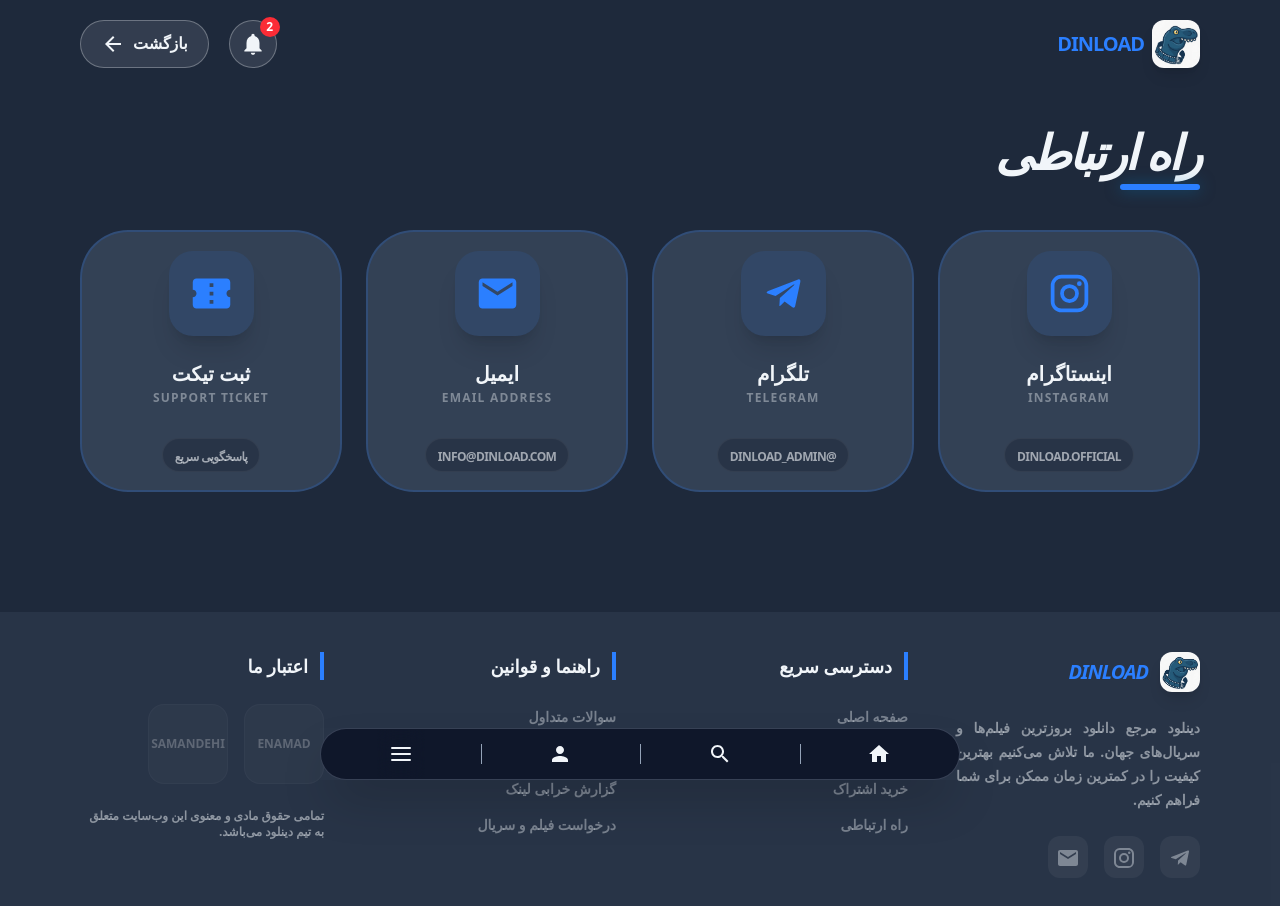
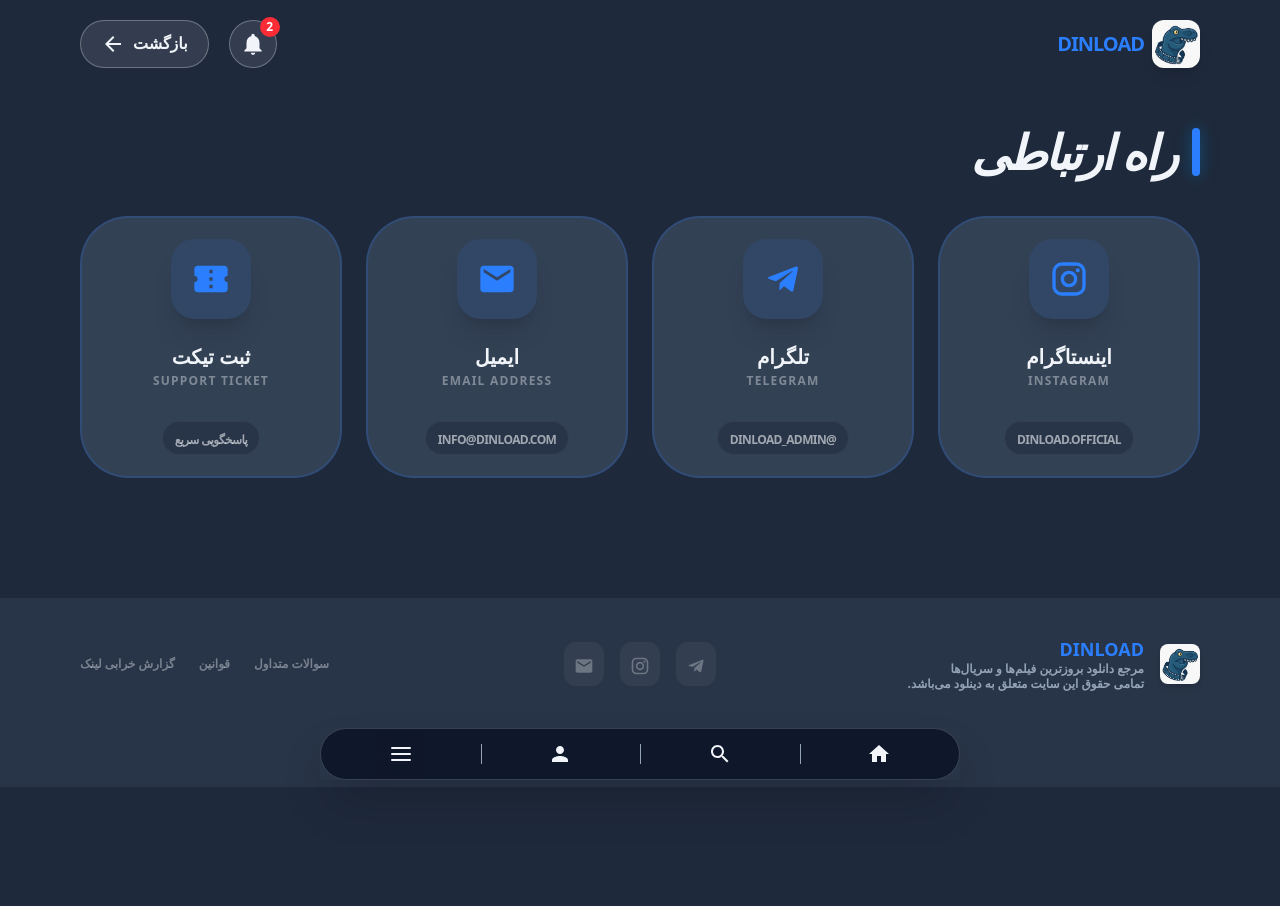
Before and after one commit to ALI-HUP/Dinload, a Next.js app: page /contact in a window 1280 px wide. Shown: the top 906 px of the page. After the commit the page ends 800 px from the top, so only its background shows below. Built offline with nearby package versions, Linux system fonts and the light colour scheme.

Commit message:
cleaning

```diff
--- a/app/contact/page.tsx
+++ b/app/contact/page.tsx
@@ -2,7 +2,7 @@
 
 import Footer from "@/components/Footer";
 import Navbar from "@/components/Navbar";
-import React from "react";
+import React, { cloneElement } from "react";
 
 import TelegramIcon from '@mui/icons-material/Telegram';
 import InstagramIcon from '@mui/icons-material/Instagram';
@@ -55,50 +55,27 @@
       <Navbar variant="return" />
 
       <section className="w-full max-w-7xl px-5 md:px-12 lg:px-20 py-10 flex flex-col gap-10 mb-20">
-
-        <div className="flex flex-col gap-2">
-          <h1 className="text-3xl md:text-5xl font-black text-text-primary tracking-tighter uppercase italic">
-            راه ارتباطی
-          </h1>
-          <div className="w-20 h-1.5 bg-blue-bold rounded-full shadow-[0_0_15px_rgba(2,132,199,0.5)]" />
+        <div className="flex items-center gap-3 md:gap-4">
+          <div className="h-8 w-1.5 md:h-12 md:w-2 bg-blue-bold rounded-full shadow-[0_0_15px_rgba(2,132,199,0.5)]" />
+          <h1 className="text-3xl md:text-5xl font-black text-text-primary tracking-tighter uppercase italic leading-none">راه ارتباطی</h1>
         </div>
 
-        <div className="grid grid-cols-2 sm:grid-cols-2 lg:grid-cols-4 gap-4 md:gap-6">
+        <div className="grid grid-cols-2 sm:grid-cols-3 lg:grid-cols-4 gap-4 md:gap-6">
           {contactMethods.map((method) => (
             <a
-              key={method.id}
-              href={method.link}
-              target="_blank"
-              rel="noopener noreferrer"
-              className="
-                relative overflow-hidden group flex flex-col items-center justify-center
-                gap-3 md:gap-6
-                aspect-square rounded-4xl md:rounded-[3rem]
-                bg-bg-light backdrop-blur-2xl transition-all duration-300
-                border-2 border-blue-bold/20 hover:border-blue-bold hover:scale-[1.05] active:scale-95
-              "
+              key={method.id} href={method.link} target="_blank" rel="noopener noreferrer"
+              className="relative overflow-hidden group flex flex-col items-center justify-center gap-3 md:gap-6 aspect-square rounded-4xl md:rounded-[3rem] bg-bg-light backdrop-blur-2xl transition-all duration-300 border-2 border-blue-bold/20 hover:border-blue-bold hover:scale-[1.05] active:scale-95"
             >
               <div className={`absolute inset-0 bg-linear-to-br ${method.color} to-transparent opacity-0 group-hover:opacity-100 transition-opacity duration-500`} />
-
               <div className="relative z-10 p-3 md:p-5 rounded-2xl md:rounded-3xl bg-blue-bold/10 text-blue-bold group-hover:bg-blue-bold group-hover:text-text-primary transition-all duration-300 shadow-xl">
-                {React.cloneElement(method.icon as React.ReactElement, {
-                  sx: { fontSize: { xs: 28, md: 45 } }
-                } as any)}
+                {cloneElement(method.icon as React.ReactElement, { sx: { fontSize: { xs: 28, md: 40 } } } as any)}
               </div>
-
               <div className="relative z-10 flex flex-col items-center gap-0.5">
-                <span className="text-sm md:text-xl font-black text-text-primary">
-                  {method.fa}
-                </span>
-                <span className="text-xs md:text-xs font-bold uppercase tracking-widest opacity-40 group-hover:opacity-100 group-hover:text-blue-bold transition-all">
-                  {method.en}
-                </span>
+                <span className="text-base md:text-xl font-black text-text-primary">{method.fa}</span>
+                <span className="text-[10px] md:text-xs font-bold uppercase tracking-widest opacity-40 group-hover:opacity-100 group-hover:text-blue-bold transition-all">{method.en}</span>
               </div>
-
               <div className="relative z-10 mt-1 md:mt-2 px-3 py-1 rounded-full bg-bg-primary/50 border border-white/5 group-hover:border-blue-bold/30 transition-all">
-                <span className="text-xs md:text-xs font-bold text-text-primary/60 group-hover:text-text-primary uppercase tracking-tighter">
-                  {method.value}
-                </span>
+                <span className="text-[9px] md:text-xs font-bold text-text-primary/60 group-hover:text-text-primary uppercase tracking-tighter">{method.value}</span>
               </div>
             </a>
           ))}
--- a/app/profile/page.tsx
+++ b/app/profile/page.tsx
@@ -15,6 +15,7 @@
 import AccountBalanceWalletIcon from '@mui/icons-material/AccountBalanceWallet';
 import LogoutIcon from '@mui/icons-material/Logout';
 import Navbar from "@/components/Navbar";
+import SiteMap from "@/components/SiteMap";
 
 
 export default function ProfilePage() {
@@ -25,10 +26,10 @@
   const circumference = 2 * Math.PI * 65;
 
   return (
-    <main className="min-h-screen flex mb-20 flex-col items-center">
+    <main className="min-h-screen flex flex-col items-center">
       <Navbar variant="logout" />
 
-      <section className="w-full max-w-7xl px-4 md:px-8 lg:px-12 py-8 flex flex-col gap-8">
+      <section className="w-full max-w-7xl px-4 md:px-8 lg:px-12 py-16 flex flex-col gap-8">
 
         <div className="w-full bg-bg-light backdrop-blur-2xl border border-blue-bold rounded-4xl p-8 md:p-12">
           <h2 className="text-2xl font-black mb-10 flex items-center gap-3">
@@ -156,6 +157,7 @@
 
       </section>
 
+      <SiteMap />
       <Footer />
     </main>
   );
--- a/app/subscription/page.tsx
+++ b/app/subscription/page.tsx
@@ -7,6 +7,7 @@
 import WorkspacePremiumIcon from '@mui/icons-material/WorkspacePremium';
 import BoltIcon from '@mui/icons-material/Bolt';
 import AutoAwesomeIcon from '@mui/icons-material/AutoAwesome';
+import SiteMap from "@/components/SiteMap";
 
 const plans = [
   {
@@ -46,73 +47,44 @@
       <Navbar variant="return" />
 
       <section className="w-full max-w-7xl px-5 md:px-12 lg:px-20 py-10 flex flex-col gap-10 mb-20">
-
-        <div className="flex flex-col gap-2">
-            <h1 className="text-3xl md:text-5xl font-black text-text-primary tracking-tighter uppercase italic">
-                خرید اشتراک
-            </h1>
-            <div className="w-20 h-1.5 bg-blue-bold rounded-full shadow-[0_0_15px_rgba(2,132,199,0.5)]" />
-
-            <div className="mt-6 flex items-center gap-3 bg-blue-bold/5 border border-blue-bold/20 p-4 rounded-2xl w-fit">
+        <div className="flex flex-col gap-6">
+            <div className="flex items-center gap-3 md:gap-4">
+                <div className="h-8 w-1.5 md:h-12 md:w-2 bg-blue-bold rounded-full shadow-[0_0_15px_rgba(2,132,199,0.5)]" />
+                <h1 className="text-3xl md:text-5xl font-black text-text-primary tracking-tighter uppercase italic leading-none">خرید اشتراک</h1>
+            </div>
+            <div className="flex items-center gap-3 bg-blue-bold/5 border border-blue-bold/20 p-4 rounded-2xl w-fit">
                 <div className="w-2 h-2 rounded-full bg-blue-bold animate-pulse" />
-                <p className="text-sm md:text-base font-bold text-text-primary">
-                تماشای آنلاین نیازی به اشتراک ندارد و <span className="text-blue-bold">رایگان</span> است.
-                </p>
+                <p className="text-sm md:text-base font-bold text-text-primary">تماشای آنلاین نیازی به اشتراک ندارد و <span className="text-blue-bold">رایگان</span> است.</p>
             </div>
-
-            <p className="text-text-primary/60 font-bold mt-2">
-                برای حمایت از ما و دسترسی به لینک‌های دانلود پرسرعت، یکی از پلن‌های زیر را انتخاب کنید:
-            </p>
+            <p className="text-text-primary/60 font-bold -mt-2">برای حمایت از ما و دسترسی به لینک‌های دانلود پرسرعت، یکی از پلن‌های زیر را انتخاب کنید:</p>
         </div>
 
         <div className="grid grid-cols-2 sm:grid-cols-3 lg:grid-cols-4 gap-4 md:gap-6">
           {plans.map((plan) => (
             <button
               key={plan.id}
-              className={`
-                relative overflow-hidden group flex flex-col items-center justify-center gap-3 md:gap-6
-                aspect-square rounded-4xl md:rounded-[3rem] bg-bg-light backdrop-blur-2xl transition-all duration-300
-                border-2 ${plan.isBestValue ? 'border-yellow-500/50 shadow-lg' : 'border-blue-bold/50'}
-                hover:border-blue-bold hover:scale-[1.02] active:scale-95
-              `}
+              className={`relative overflow-hidden group flex flex-col items-center justify-center gap-3 md:gap-6 aspect-square rounded-4xl md:rounded-[3rem] bg-bg-light backdrop-blur-2xl transition-all duration-300 border-2 ${plan.isBestValue ? 'border-yellow-500/50 shadow-lg' : 'border-blue-bold/20'} hover:border-blue-bold hover:scale-[1.05] active:scale-95`}
             >
               <div className={`absolute inset-0 bg-linear-to-br ${plan.color} to-transparent opacity-0 group-hover:opacity-100 transition-opacity duration-500`} />
-
               {plan.isBestValue && (
-                <div className="absolute top-3 left-3 md:top-6 md:left-6 bg-yellow-500 text-bg-dark text-[8px] md:text-[10px] font-black px-2 py-0.5 md:px-3 md:py-1 rounded-full uppercase tracking-tighter shadow-lg z-20">
-                  بهترین قیمت
+                <div className="absolute top-3 left-3 md:top-6 md:left-6 bg-yellow-500 text-bg-dark text-[8px] md:text-[10px] font-black px-2 py-0.5 md:px-3 md:py-1 rounded-full uppercase tracking-tighter shadow-lg z-20">بهترین قیمت</div>
+              )}
+              <div className={`relative z-10 p-3 md:p-5 rounded-2xl md:rounded-3xl transition-all duration-300 shadow-xl ${plan.isBestValue ? 'bg-yellow-500/20 text-yellow-500 group-hover:bg-yellow-500' : 'bg-blue-bold/10 text-blue-bold group-hover:bg-blue-bold'} group-hover:text-text-primary`}>
+                {cloneElement(plan.icon as React.ReactElement, { sx: { fontSize: { xs: 28, md: 40 } } } as any)}
+              </div>
+              <div className="relative z-10 flex flex-col items-center gap-0.5">
+                <span className="text-base md:text-xl font-black text-text-primary">{plan.fa}</span>
+                <div className="flex items-baseline gap-1 mt-1">
+                  <span className={`text-xl md:text-3xl font-black ${plan.isBestValue ? 'text-yellow-500' : 'text-blue-bold'}`}>{plan.price}</span>
+                  <span className="text-[10px] md:text-xs font-bold text-text-primary/50">تومان</span>
                 </div>
-              )}
-
-              <div className={`
-                relative z-10 p-3 md:p-5 rounded-2xl md:rounded-3xl transition-all duration-300 shadow-xl
-                ${plan.isBestValue ? 'bg-yellow-500/20 text-yellow-500 group-hover:bg-yellow-500' : 'bg-blue-bold/10 text-blue-bold group-hover:bg-blue-bold'}
-                group-hover:text-text-primary
-              `}>
-                {typeof plan.icon === 'object' ?
-                cloneElement(plan.icon as React.ReactElement, {
-                    sx: { fontSize: { xs: '28px', md: '40px' } }
-                } as any) : plan.icon
-                }
-              </div>
-
-              <div className="relative z-10 flex flex-col items-center">
-                <span className="text-lg md:text-2xl font-black text-text-primary whitespace-nowrap">
-                  {plan.fa}
-                </span>
-              </div>
-
-              <div className="relative z-10 flex items-baseline gap-1 mt-2">
-                <span className={`text-2xl md:text-3xl font-black ${plan.isBestValue ? 'text-yellow-500' : 'text-blue-bold'}`}>
-                  {plan.price}
-                </span>
-                <span className="text-xs font-bold text-text-primary/50">تومان</span>
               </div>
             </button>
           ))}
         </div>
       </section>
 
+      <SiteMap />
       <Footer />
     </main>
   );
--- a/components/SiteMap.tsx
+++ b/components/SiteMap.tsx
@@ -10,61 +10,46 @@
 
 export default function SiteMap() {
   return (
-    <section className="w-full bg-bg-light/50 py-10 pb-20">
-      <div className="max-w-7xl mx-auto px-5 md:px-12 lg:px-20 grid grid-cols-1 md:grid-cols-2 lg:grid-cols-4 gap-12">
-
-        <div className="flex flex-col gap-6">
-          <div className="flex items-center gap-3">
-            <div className="relative overflow-hidden rounded-xl shadow-lg">
-              <Image src={Logo} alt="logo" className="w-10 h-10 object-cover" />
-            </div>
-            <p className="text-xl font-black text-blue-bold tracking-tighter uppercase italic">DINLOAD</p>
+    <section className="w-full bg-bg-light/50 py-10 pb-24">
+      <div className="max-w-7xl mx-auto px-5 md:px-12 lg:px-20 grid grid-cols-1 md:grid-cols-3 items-center gap-10 md:gap-4">
+        <div className="flex items-center justify-center md:justify-start gap-4">
+          <div className="relative overflow-hidden rounded-lg shadow-md shrink-0">
+            <Image src={Logo} alt="logo" className="w-10 h-10 object-cover" />
           </div>
-          <p className="text-sm font-bold text-text-primary/50 leading-6 text-justify">
-            دینلود مرجع دانلود بروزترین فیلم‌ها و سریال‌های جهان. ما تلاش می‌کنیم بهترین کیفیت را در کمترین زمان ممکن برای شما فراهم کنیم.
-          </p>
-          <div className="flex items-center gap-4">
-            <a href="#" className="p-2 rounded-xl bg-text-primary/5 text-text-primary/40 hover:text-blue-bold hover:bg-blue-bold/10 transition-all"><TelegramIcon /></a>
-            <a href="#" className="p-2 rounded-xl bg-text-primary/5 text-text-primary/40 hover:text-blue-bold hover:bg-blue-bold/10 transition-all"><InstagramIcon /></a>
-            <a href="#" className="p-2 rounded-xl bg-text-primary/5 text-text-primary/40 hover:text-blue-bold hover:bg-blue-bold/10 transition-all"><EmailIcon /></a>
+          <div className="flex flex-col">
+            <p className="text-lg font-black text-blue-bold leading-tight">DINLOAD</p>
+            <p className="text-xs font-bold text-text-secondary leading-tight">
+              مرجع دانلود بروزترین فیلم‌ها و سریال‌ها
+            </p>
+            <p className="text-xs font-bold text-text-secondary leading-tight">
+              تمامی حقوق این سایت متعلق به دینلود می‌باشد.
+            </p>
           </div>
         </div>
 
-        <div className="flex flex-col gap-6">
-          <h3 className="text-lg font-black text-text-primary border-r-4 border-blue-bold pr-3">دسترسی سریع</h3>
-          <ul className="flex flex-col gap-3">
-            <li><Link href="/" className="text-sm font-bold text-text-primary/40 hover:text-blue-bold hover:underline transition-colors">صفحه اصلی</Link></li>
-            <li><Link href="/categories" className="text-sm font-bold text-text-primary/40 hover:text-blue-bold hover:underline transition-colors">دسته‌بندی‌ها</Link></li>
-            <li><Link href="/subscription" className="text-sm font-bold text-text-primary/40 hover:text-blue-bold hover:underline transition-colors">خرید اشتراک</Link></li>
-            <li><Link href="/contact" className="text-sm font-bold text-text-primary/40 hover:text-blue-bold hover:underline transition-colors">راه ارتباطی</Link></li>
-          </ul>
+        <div className="flex items-center justify-center gap-4">
+          <a href="#" className="p-2.5 rounded-xl bg-text-primary/5 text-text-primary/30 hover:text-blue-bold hover:bg-blue-bold/10 transition-all active:scale-90">
+            <TelegramIcon sx={{ fontSize: 20 }} />
+          </a>
+          <a href="#" className="p-2.5 rounded-xl bg-text-primary/5 text-text-primary/30 hover:text-blue-bold hover:bg-blue-bold/10 transition-all active:scale-90">
+            <InstagramIcon sx={{ fontSize: 20 }} />
+          </a>
+          <a href="#" className="p-2.5 rounded-xl bg-text-primary/5 text-text-primary/30 hover:text-blue-bold hover:bg-blue-bold/10 transition-all active:scale-90">
+            <EmailIcon sx={{ fontSize: 20 }} />
+          </a>
         </div>
 
-        <div className="flex flex-col gap-6">
-          <h3 className="text-lg font-black text-text-primary border-r-4 border-blue-bold pr-3">راهنما و قوانین</h3>
-          <ul className="flex flex-col gap-3">
-            <li><Link href="#" className="text-sm font-bold text-text-primary/40 hover:text-blue-bold hover:underline transition-colors">سوالات متداول</Link></li>
-            <li><Link href="#" className="text-sm font-bold text-text-primary/40 hover:text-blue-bold hover:underline transition-colors">قوانین و مقررات</Link></li>
-            <li><Link href="#" className="text-sm font-bold text-text-primary/40 hover:text-blue-bold hover:underline transition-colors">گزارش خرابی لینک</Link></li>
-            <li><Link href="#" className="text-sm font-bold text-text-primary/40 hover:text-blue-bold hover:underline transition-colors">درخواست فیلم و سریال</Link></li>
-          </ul>
+        <div className="flex items-center justify-center md:justify-end gap-6">
+          <Link href="/faq" className="text-xs hover:underline font-bold text-text-primary/40 hover:text-blue-bold transition-colors whitespace-nowrap">
+            سوالات متداول
+          </Link>
+          <Link href="/rules" className="text-xs hover:underline font-bold text-text-primary/40 hover:text-blue-bold transition-colors whitespace-nowrap">
+            قوانین
+          </Link>
+          <Link href="/report" className="text-xs hover:underline font-bold text-text-primary/40 hover:text-blue-bold transition-colors whitespace-nowrap">
+            گزارش خرابی لینک
+          </Link>
         </div>
-
-        <div className="flex flex-col gap-6">
-          <h3 className="text-lg font-black text-text-primary border-r-4 border-blue-bold pr-3">اعتبار ما</h3>
-          <div className="flex flex-wrap gap-4">
-            <div className="w-20 h-20 bg-text-primary/5 rounded-2xl border border-white/5 flex items-center justify-center grayscale hover:grayscale-0 transition-all opacity-50 hover:opacity-100">
-               <span className="text-xs font-black opacity-50">ENAMAD</span>
-            </div>
-            <div className="w-20 h-20 bg-text-primary/5 rounded-2xl border border-white/5 flex items-center justify-center grayscale hover:grayscale-0 transition-all opacity-50 hover:opacity-100">
-               <span className="text-xs font-black opacity-50">SAMANDEHI</span>
-            </div>
-          </div>
-          <p className="text-xs font-bold text-text-primary/50">
-            تمامی حقوق مادی و معنوی این وب‌سایت متعلق به تیم دینلود می‌باشد.
-          </p>
-        </div>
-
       </div>
     </section>
   );
```
Also changed, not shown: app/categories/page.tsx (+22 -43 lines).
